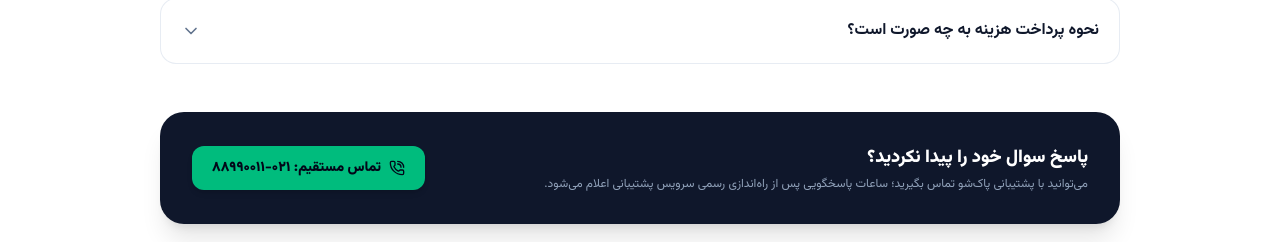
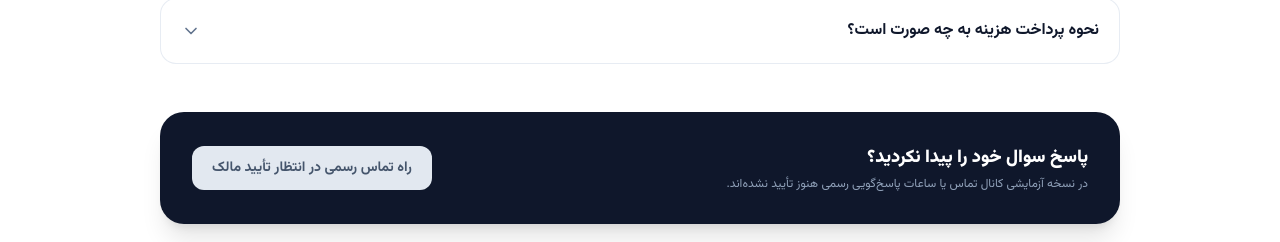
Before and after one commit to antigravity1344-code/my-cleaning-site, a React (Vite) app: page / in a window 1280 px wide. Shown: the part 7635-7877 px from the top of the page. Built offline with nearby package versions, Linux system fonts and the light colour scheme.

Commit message:
fix(safety-005): neutralize unverified operational claims and contact channels

```diff
--- a/src/components/FAQSection.tsx
+++ b/src/components/FAQSection.tsx
@@ -1,5 +1,5 @@
 import React, { useState } from 'react';
-import { HelpCircle, ChevronDown, Search, PhoneCall } from 'lucide-react';
+import { HelpCircle, ChevronDown, Search } from 'lucide-react';
 import { FAQ_LIST } from '../data/mockData';
 import { DemoInlineNotice } from './DemoNotice';
 
@@ -128,17 +128,13 @@ export const FAQSection: React.FC = () => {
               پاسخ سوال خود را پیدا نکردید؟
             </h4>
             <p className="text-xs text-slate-400">
-              می‌توانید با پشتیبانی پاک‌شو تماس بگیرید؛ ساعات پاسخگویی پس از راه‌اندازی رسمی سرویس پشتیبانی اعلام می‌شود.
+              در نسخه آزمایشی کانال تماس یا ساعات پاسخ‌گویی رسمی هنوز تأیید نشده‌اند.
             </p>
           </div>
           <div className="flex items-center gap-3">
-            <a
-              href="tel:02188990011"
-              className="flex items-center gap-2 px-5 py-3 bg-emerald-500 hover:bg-emerald-400 text-slate-950 font-black rounded-xl text-xs sm:text-sm shadow-md transition-all"
-            >
-              <PhoneCall className="w-4 h-4" />
-              <span>تماس مستقیم: ۰۲۱-۸۸۹۹۰۰۱۱</span>
-            </a>
+            <span className="flex items-center gap-2 px-5 py-3 bg-slate-200 text-slate-600 font-bold rounded-xl text-xs sm:text-sm">
+              راه تماس رسمی در انتظار تأیید مالک
+            </span>
           </div>
         </div>
 
```
